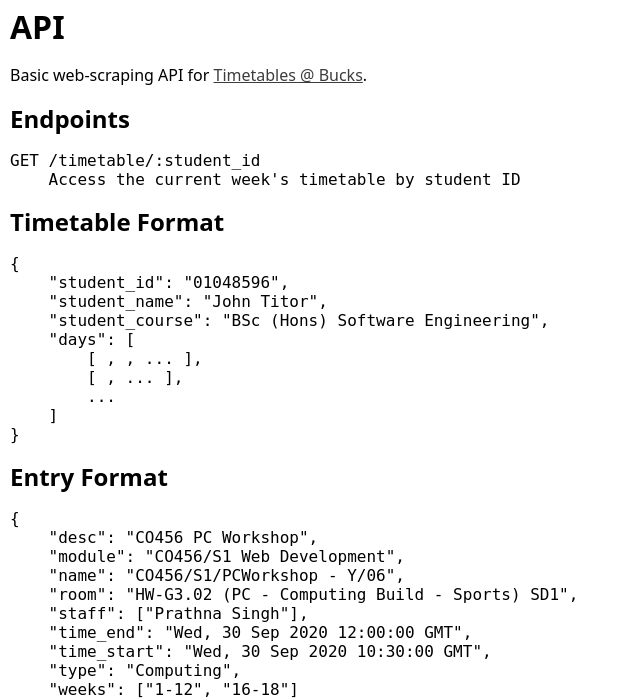
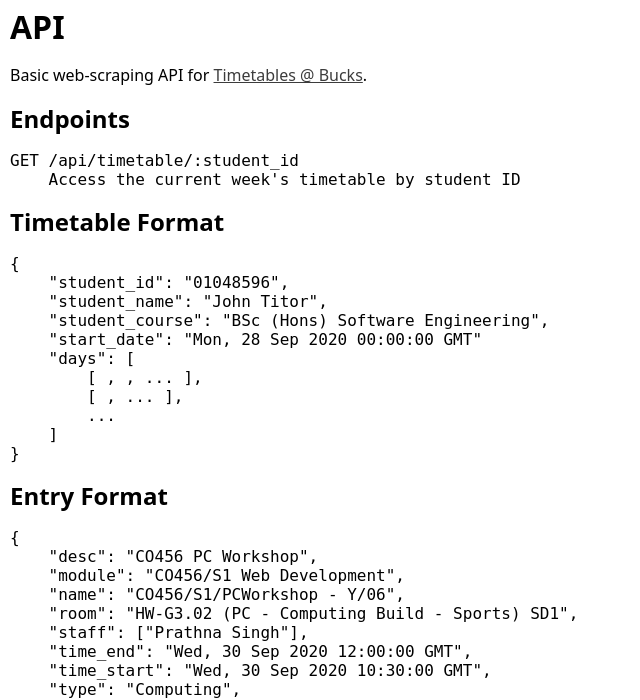
Before and after one commit to hensm/bnu_times, a Flask app: page /about in a window 1280 px wide. Shown: the part 48-748 px from the top of the page, without its empty margins (0-640 px from the left). Run offline with Flask 2, Linux system fonts and the light colour scheme.

Commit message:
Fix outdated info

```diff
--- a/templates/about.html
+++ b/templates/about.html
@@ -6,7 +6,7 @@
 
 <h2>Endpoints</h2>
 <pre>
-GET /timetable/:student_id
+GET /api/timetable/:student_id
     Access the current week's timetable by student ID
 </pre>
 
@@ -16,6 +16,7 @@ GET /timetable/:student_id
     "student_id": "01048596",
     "student_name": "John Titor",
     "student_course": "BSc (Hons) Software Engineering",
+    "start_date": "Mon, 28 Sep 2020 00:00:00 GMT"
     "days": [
         [ <entry>, <entry>, ... ],
         [ <entry>, ... ],
--- a/templates/base.html
+++ b/templates/base.html
@@ -24,7 +24,7 @@
             </p>
             <p>
                 <a href="/about">About</a> |
-                <a href="https://github.com/hensm/eb_times">Source on GitHub</a>
+                <a href="https://github.com/hensm/bnu_times">Source on GitHub</a>
             </p>
             {% endblock %}
         </footer>
```
